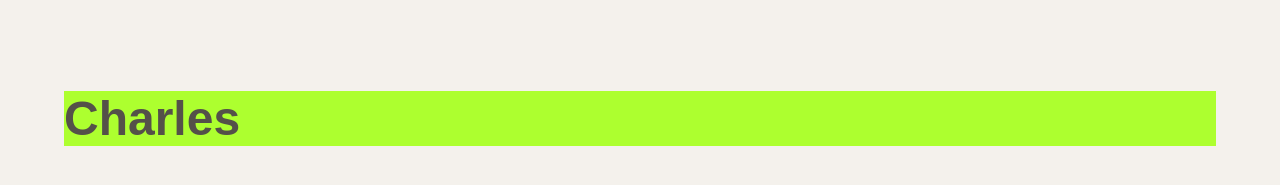
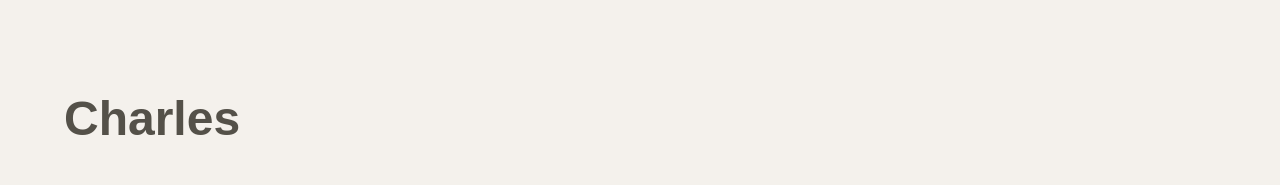
Before and after one commit to Krisan10/Tweeter, a website: page public/index.html in a window 1280 px wide. Shown: the part 429-614 px from the top of the page. Drawn offline with nearby package versions, Linux system fonts and the light colour scheme.

Commit message:
Fix colour

```diff
--- a/public/styles/layout.css
+++ b/public/styles/layout.css
@@ -33,7 +33,7 @@ body {
 .container {
   width: 90%;
   margin: 0 auto;
-  background-color: greenyellow;
+  background-color: inherit;
   position: relative;
   margin-top: 120px;
 }
```
